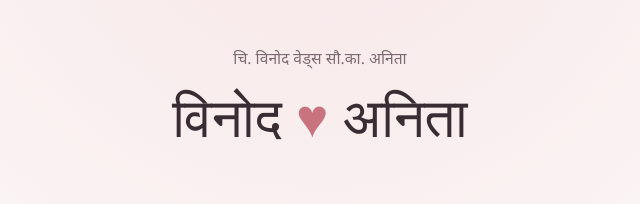
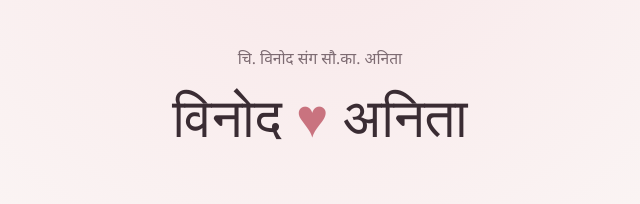
Before and after one commit to harishbisu/wedding, a plain HTML site: page index.html in a window 1280 px wide. Shown: the part 391-595 px from the top of the page, 320-960 px from the left. Drawn offline with Linux system fonts and the light colour scheme; a web font is replaced by a local one.

Commit message:
Modify HTML content for Vinod and Anita
Updated the text for a specific entry in the HTML.

```diff
--- a/index.html
+++ b/index.html
@@ -1660,8 +1660,7 @@
           ><small id="gs2"></small>
         </div>
         <div class="scr">
-          <small>चि. विनोद वेड्स सौ.का. अनिता</small
-          ><b>विनोद <span class="r">♥</span> अनिता</b>
+          <small>चि. विनोद संग सौ.का. अनिता</small><b>विनोद <span class="r">♥</span> अनिता</b>
         </div>
         <div class="scr">
           <small>मंगलवार</small><b class="r">24 नवम्बर 2026</b
```
